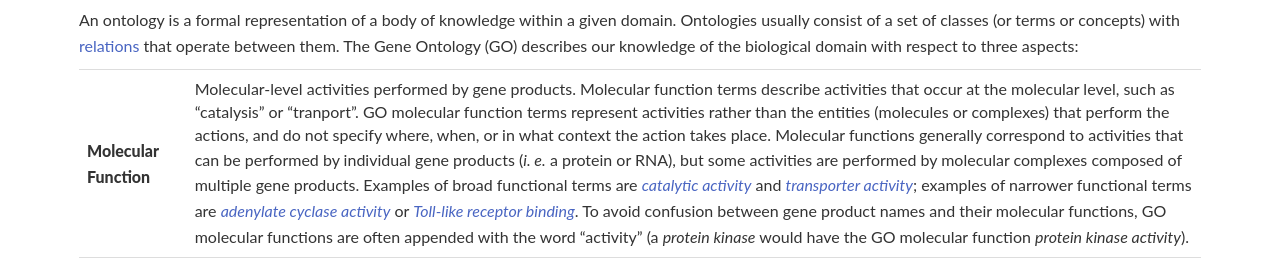
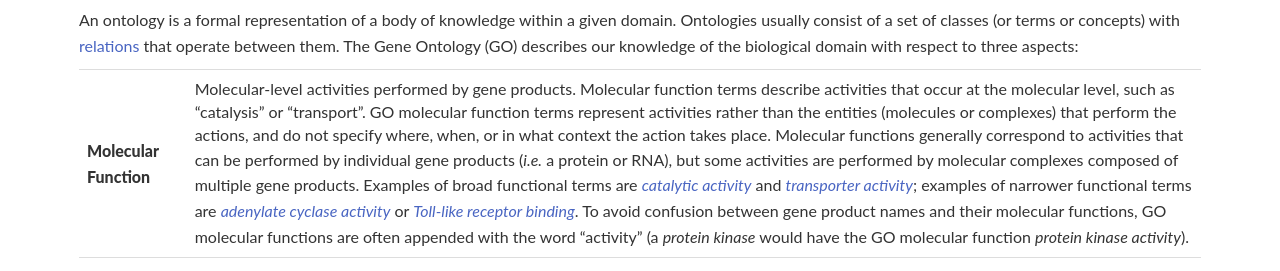
Before and after one commit to geneontology/geneontology.github.io, a Jekyll site: the page built from _docs/ontology-documentation.md, in a window 1280 px wide and 900 px high. Shown: the part 158-429 px from the top of the window. Built offline with Jekyll 4.4.1, drawn with Linux system fonts in a browser that asks for light colours; nearby versions of some CDN libraries.

Commit message:
Update ontology-documentation.md
typo

```diff
--- a/_docs/ontology-documentation.md
+++ b/_docs/ontology-documentation.md
@@ -15,7 +15,7 @@ An ontology is a formal representation of a body of knowledge within a given dom
 
 
 |------------------|-------------|
-| **Molecular Function** | Molecular-level activities performed by gene products. Molecular function terms describe activities that occur at the molecular level, such as "catalysis" or "tranport". GO molecular function terms represent activities rather than the entities (molecules or complexes) that perform the actions, and do not specify where, when, or in what context the action takes place. Molecular functions generally correspond to activities that can be performed by individual gene products (*i. e.* a protein or RNA), but some activities are performed by molecular complexes composed of multiple gene products. Examples of broad functional terms are *[catalytic activity](http://amigo.geneontology.org/amigo/term/GO:0003824)* and *[transporter activity](http://amigo.geneontology.org/amigo/term/GO:0005215)*; examples of narrower functional terms are *[adenylate cyclase activity](http://amigo.geneontology.org/amigo/term/GO:0004016)* or *[Toll-like receptor binding](http://amigo.geneontology.org/amigo/term/GO:0035325)*. To avoid confusion between gene product names and their molecular functions, GO molecular functions are often appended with the word "activity" (a *protein kinase* would have the GO molecular function *protein kinase activity*).
+| **Molecular Function** | Molecular-level activities performed by gene products. Molecular function terms describe activities that occur at the molecular level, such as "catalysis" or "transport". GO molecular function terms represent activities rather than the entities (molecules or complexes) that perform the actions, and do not specify where, when, or in what context the action takes place. Molecular functions generally correspond to activities that can be performed by individual gene products (*i.e.* a protein or RNA), but some activities are performed by molecular complexes composed of multiple gene products. Examples of broad functional terms are *[catalytic activity](http://amigo.geneontology.org/amigo/term/GO:0003824)* and *[transporter activity](http://amigo.geneontology.org/amigo/term/GO:0005215)*; examples of narrower functional terms are *[adenylate cyclase activity](http://amigo.geneontology.org/amigo/term/GO:0004016)* or *[Toll-like receptor binding](http://amigo.geneontology.org/amigo/term/GO:0035325)*. To avoid confusion between gene product names and their molecular functions, GO molecular functions are often appended with the word "activity" (a *protein kinase* would have the GO molecular function *protein kinase activity*).
 | **Cellular Component** | The locations relative to cellular structures in which a gene product performs a function, either cellular compartments (*e.g.*, *[mitochondrion](http://amigo.geneontology.org/amigo/term/GO:0005739)*), or  stable macromolecular complexes of which they are parts (*e.g.*, the *[ribosome](http://amigo.geneontology.org/amigo/term/GO:0005840)*). Unlike the other aspects of GO, cellular component classes refer not to processes but rather a cellular anatomy.
 | **Biological Process** | The larger processes, or ‘biological programs’ accomplished by multiple molecular activities. Examples of broad biological process terms are *[DNA repair](http://amigo.geneontology.org/amigo/term/GO:0006281)* or *[signal transduction](http://amigo.geneontology.org/amigo/term/GO:0007165)*. Examples of more specific terms are *[pyrimidine nucleobase biosynthetic process](http://amigo.geneontology.org/amigo/term/GO:0019856)* or *[glucose transmembrane transport](http://amigo.geneontology.org/amigo/term/GO:1904659)*. Note that a biological process is not equivalent to a pathway. At present, the GO does not try to represent the dynamics or dependencies that would be required to fully describe a pathway.
 
```
